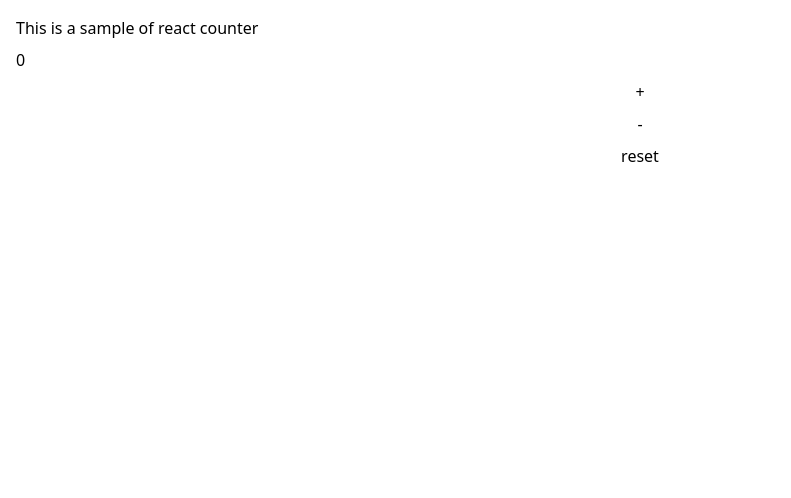
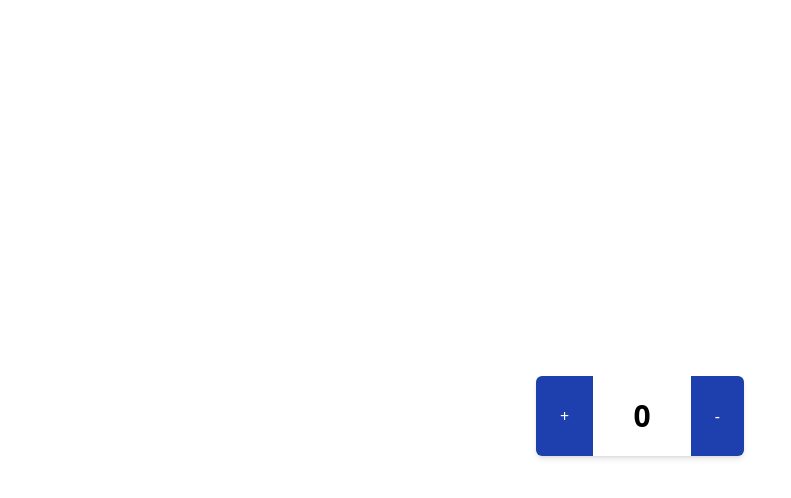
Before and after one commit to havengrim/PracticeHooks, a React (Create React App) app: page / in a window 1280 px wide. Shown: the top 498 px of the page, without its empty margins (0-791 px from the left). Built offline with nearby package versions, Linux system fonts and the light colour scheme.

Commit message:
practice git hub hooks counter

```diff
--- a/src/useState/Day3.jsx
+++ b/src/useState/Day3.jsx
@@ -18,12 +18,13 @@ const Day3 = () => {
 
   return (
     <div>
-        <div className='flex flex-col gap-2'>
-            <h1>This is a sample of react counter</h1>
-            <span>{counter}</span>
-            <button onClick={increase}>+</button>
-            <button onClick={decrease}>-</button>
-            <button onClick={reset}>reset</button>
+        <div className='flex flex-col gap-2 w-full justify-center items-center h-screen'>
+            <div className='rounded-md flex justify-between items-center shadow-md sm:w-1/4 md:w-1/3 lg:w-1/4 xl:w-1/6 w-full h-20'>
+                <button onClick={increase} className='h-full bg-blue-800 p-6 text-white flex justify-center items-center rounded-s-md'>+</button>
+                <span className='text-3xl font-bold'>{counter}</span>
+                <button onClick={decrease} className='h-full bg-blue-800 p-6 text-white flex justify-center items-center rounded-e-md'>-</button>
+            </div>
+            {/* <button onClick={reset}>reset</button> */}
         </div>
     </div>
   )
```
